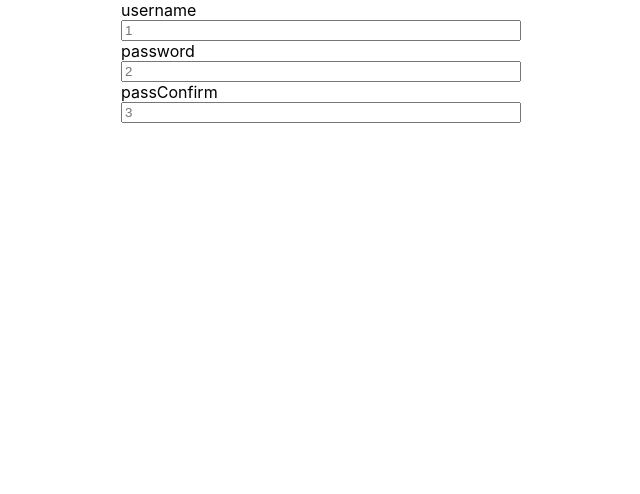
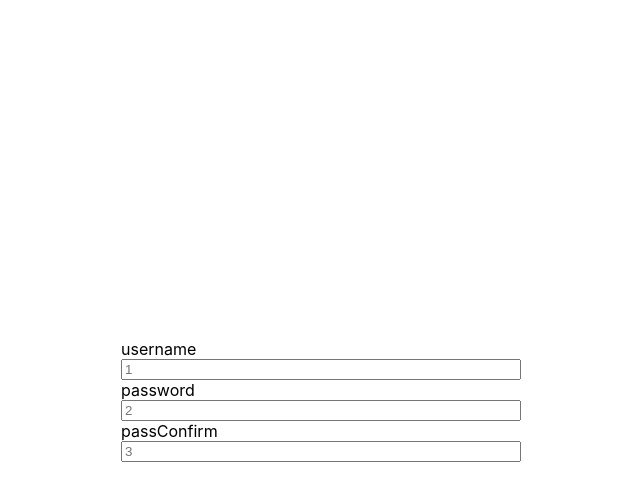
Before and after one commit to CD-Mackay/bad_ui_battles, a React (Create React App) app in the folder ddos-proof-auth/: page / in a window 1280 px wide. Shown: the top 494 px of the page, without its empty margins (319-959 px from the left). Built offline with nearby package versions, Linux system fonts and the light colour scheme.

Commit message:
style app layout

```diff
--- a/ddos-proof-auth/src/App.css
+++ b/ddos-proof-auth/src/App.css
@@ -1,10 +1,6 @@
-.login-form {
+.App {
   display: flex;
   flex-direction: column;
-  justify-content: space-around;
-  width: 200px;
-  height: 300px;
-  margin: 0 auto;
-  border: 1px solid black;
-  padding: 20px;
+  justify-content: center;
+  height: 100vh;
 }
```
